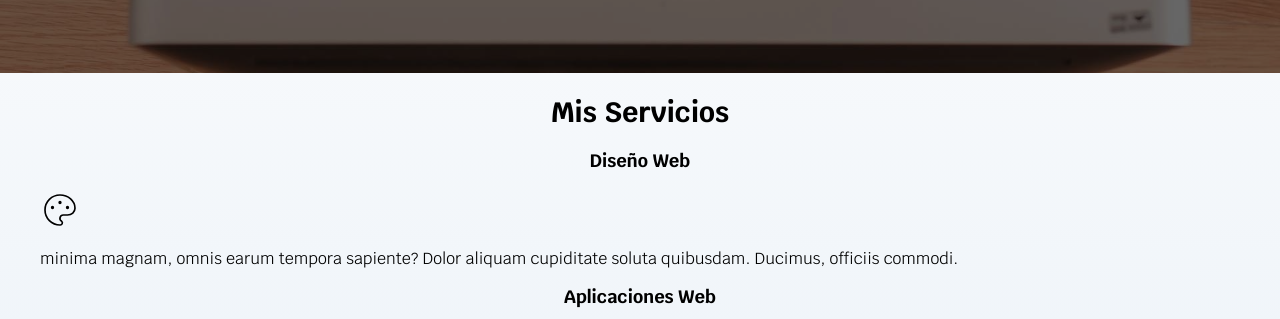
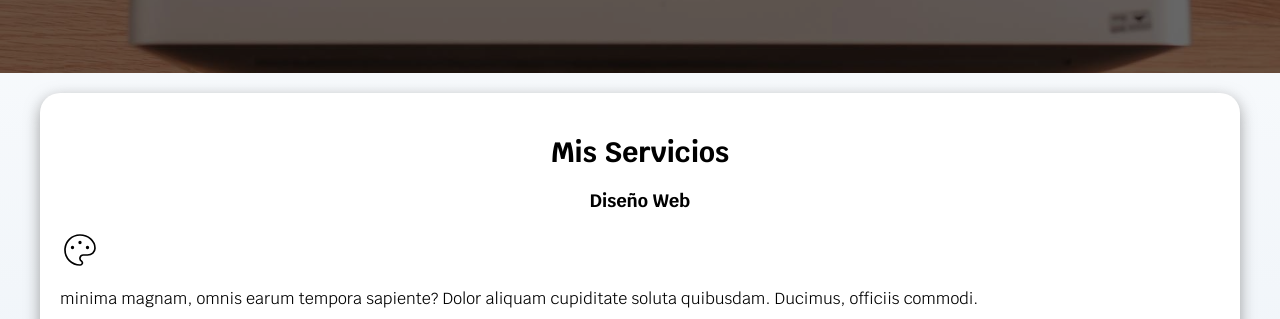
Before and after one commit to omard97/Pagina-Web-N1, a plain HTML site: page index.html in a window 1280 px wide. Shown: the part 515-834 px from the top of the page. Drawn offline with Linux system fonts and the light colour scheme.

Commit message:
Sombras con CSS

```diff
--- a/CSS/style.css
+++ b/CSS/style.css
@@ -35,6 +35,16 @@ h3{
 
 h1,h2,h3{
     text-align: center;
+}
+
+.sombra{
+    -webkit-box-shadow: 0px 5px 15px 0px rgba(112,112,112,0.66);
+    -moz-box-shadow: 0px 5px 15px 0px rgba(112,112,112,0.66);
+    box-shadow: 0px 5px 15px 0px rgba(112,112,112,0.66);
+   background-color: var(--blanco);
+   padding: 2rem;
+   border-radius: 2rem;
+
 }
 
 
@@ -108,8 +118,8 @@ h1,h2,h3{
     background-repeat: no-repeat;
     background-size: cover;
     height: 450px;
-
     position: relative;
+    margin-bottom: 2rem;
 }
 .contenido-hero{
     position: absolute;
--- a/index.html
+++ b/index.html
@@ -57,7 +57,7 @@
 
     </section>
 
-    <main class="contenedor">
+    <main class="contenedor sombra">
         <!-- Contenido principal -->
         <h2>Mis Servicios</h2>
 
```
